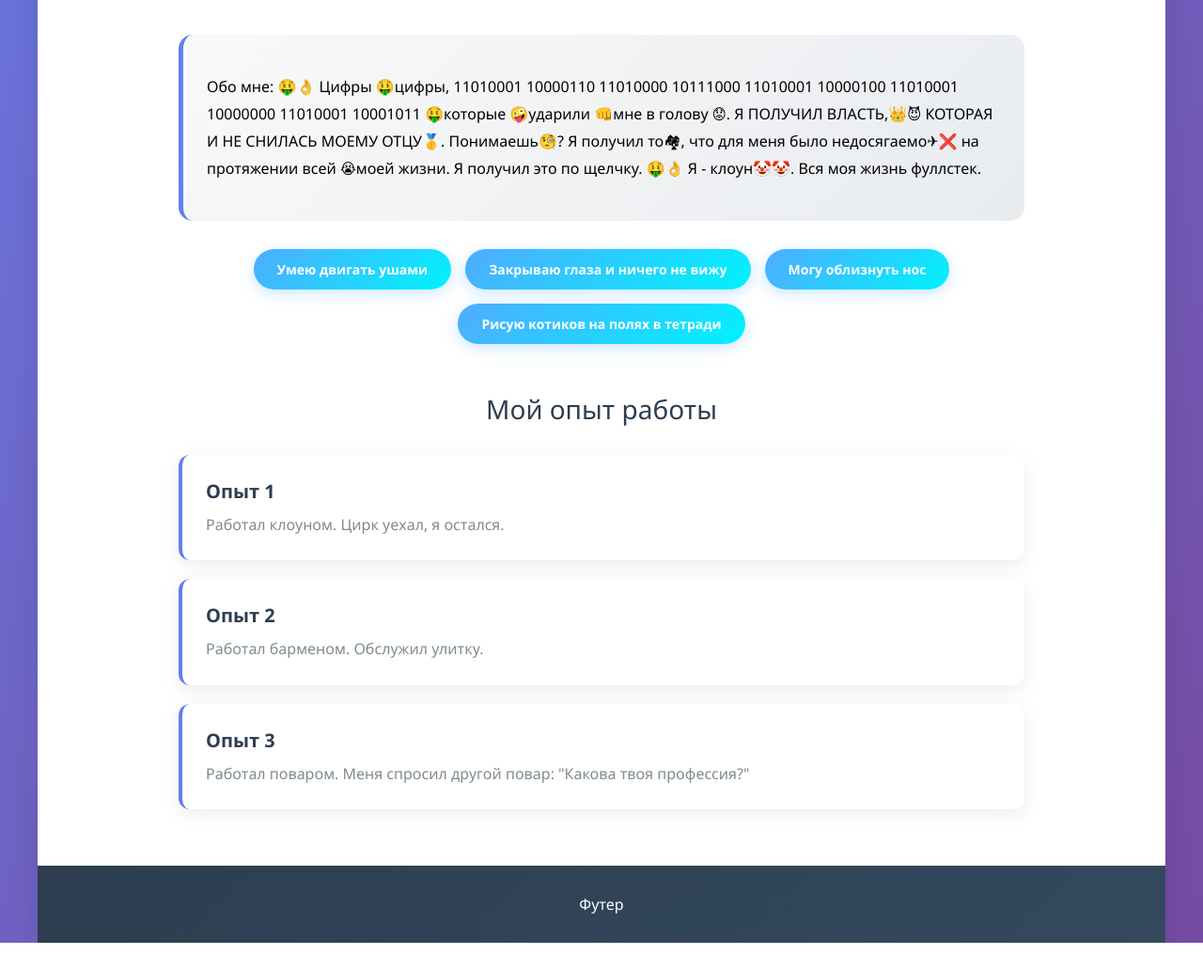
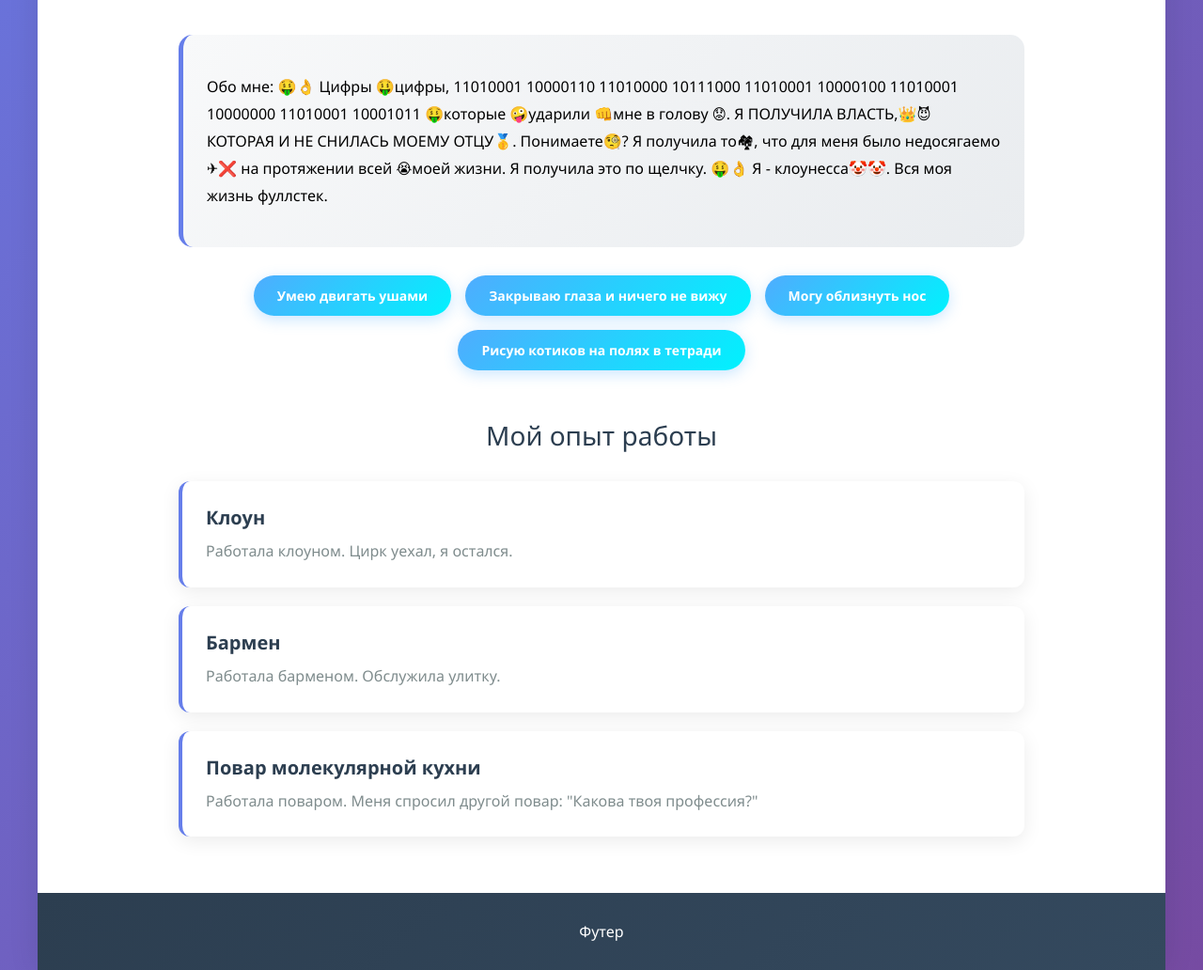
Before and after one commit to DaryaKlyukvina/frontend-and-backend-practice, a plain HTML site: page index.html in a window 1280 px wide. Shown: the part 687-1719 px from the top of the page at 94% size. Before the commit the page ends 1690 px from the top, so only its background shows below. Drawn offline with Linux system fonts and the light colour scheme.

Commit message:
Поправлено то, что просили в СДО

```diff
--- a/index.html
+++ b/index.html
@@ -33,9 +33,9 @@
                 <div class="about-me">
                     <p>Обо мне: 🤑👌 Цифры 🤑цифры, 11010001 10000110 11010000 10111000 11010001 10000100 11010001 10000000 11010001 10001011
                     🤑которые 🤪ударили 👊мне в голову 😟.
-                    Я ПОЛУЧИЛ ВЛАСТЬ,👑😈 КОТОРАЯ И НЕ СНИЛАСЬ МОЕМУ ОТЦУ🥇. Понимаешь🧐? Я получил то🏘,
-                    что для меня было недосягаемо✈❌ на протяжении всей 😭моей жизни. Я получил это по щелчку.
-                    🤑👌 Я - клоун🤡🤡. Вся моя жизнь фуллстек. </p>
+                    Я ПОЛУЧИЛА ВЛАСТЬ,👑😈 КОТОРАЯ И НЕ СНИЛАСЬ МОЕМУ ОТЦУ🥇. Понимаете🧐? Я получила то🏘,
+                    что для меня было недосягаемо✈❌ на протяжении всей 😭моей жизни. Я получила это по щелчку.
+                    🤑👌 Я - клоунесса🤡🤡. Вся моя жизнь фуллстек. </p>
                 </div>
                 <div class="skills-container">
                     <div class="skill-tag">Умею двигать ушами</div>
@@ -46,17 +46,17 @@
                 <div class="experience-section">
                     <h2 class="section-title">Мой опыт работы</h2>
                     <div class="experience-card">
-                        <h3 class="experience-title">Опыт 1</h3>
-                        <p class="experience-desc">Работал клоуном. Цирк уехал, я остался.
+                        <h3 class="experience-title">Клоун</h3>
+                        <p class="experience-desc">Работала клоуном. Цирк уехал, я остался.
                         </p>
                     </div>
                     <div class="experience-card">
-                        <h3 class="experience-title">Опыт 2</h3>
-                        <p class="experience-desc">Работал барменом. Обслужил улитку.</p>
+                        <h3 class="experience-title">Бармен</h3>
+                        <p class="experience-desc">Работала барменом. Обслужила улитку.</p>
                     </div>
                     <div class="experience-card">
-                        <h3 class="experience-title">Опыт 3</h3>
-                        <p class="experience-desc">Работал поваром. Меня спросил другой повар: "Какова твоя профессия?"</p>
+                        <h3 class="experience-title">Повар молекулярной кухни</h3>
+                        <p class="experience-desc">Работала поваром. Меня спросил другой повар: "Какова твоя профессия?"</p>
                     </div>
                 </div>
             </div>
```
